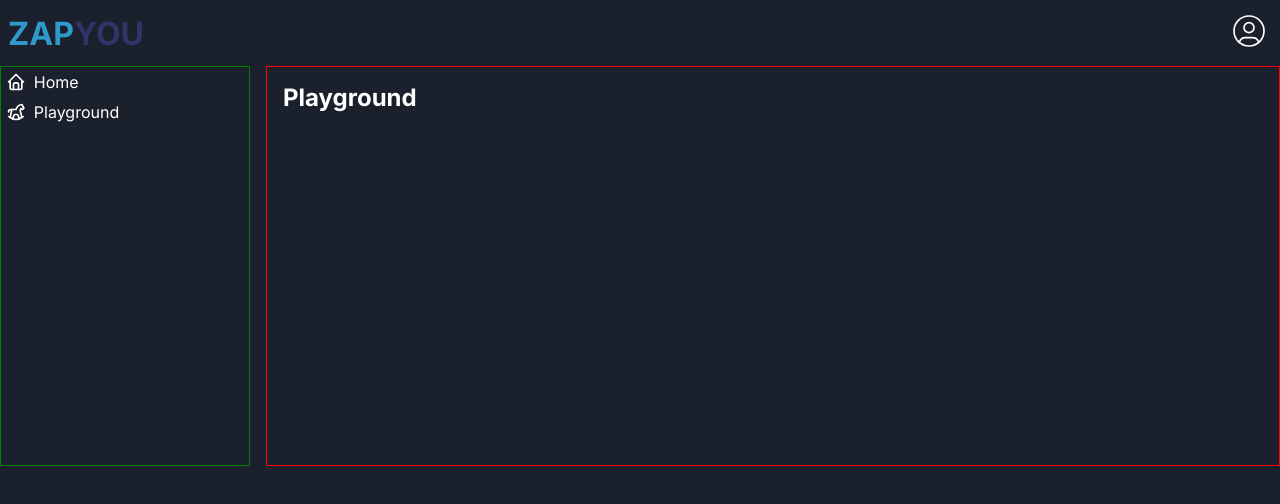
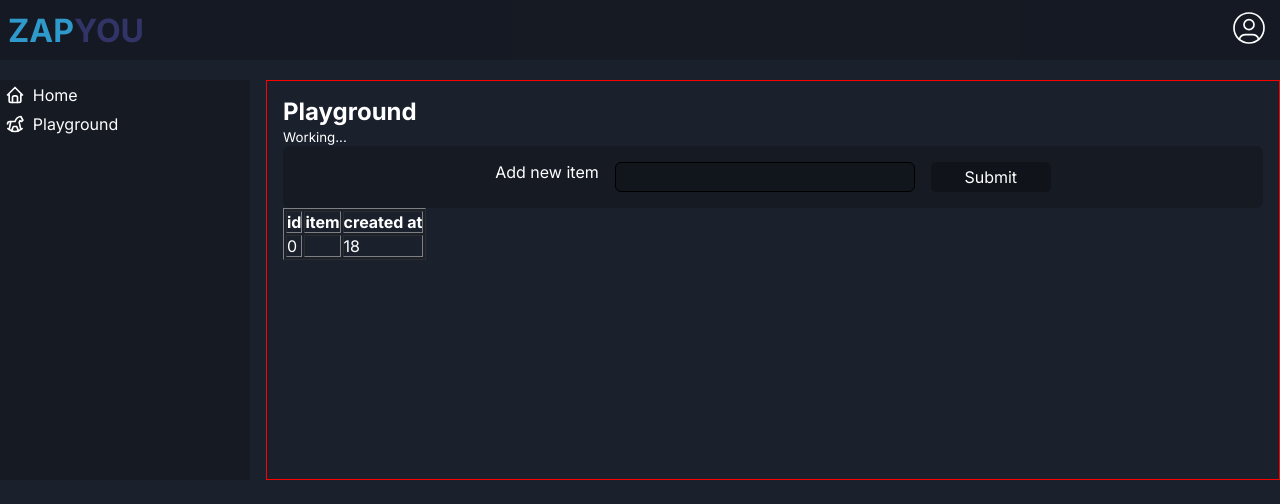
Before and after one commit to camposEduardo48/first-next-app, a Next.js app: page /playground in a window 1280 px wide. Shown: the top 504 px of the page. Built offline with nearby package versions, Linux system fonts and the light colour scheme.

Commit message:
feat: created first pages and essentials components

```diff
--- a/package.json
+++ b/package.json
@@ -11,6 +11,7 @@
   "dependencies": {
     "@stitches/react": "^1.2.8",
     "@tabler/icons-react": "^3.11.0",
+    "axios": "^1.7.2",
     "next": "14.2.5",
     "react": "^18",
     "react-dom": "^18"
--- /dev/null
+++ b/src/app/componnents/button/index.tsx
@@ -0,0 +1,10 @@
+import {ReactNode} from 'react'
+import {MyButton} from './style'
+
+interface Props {
+  children: ReactNode
+}
+
+export const Button = ({children}: Props) => {
+  return <MyButton>{children}</MyButton>
+}
--- /dev/null
+++ b/src/app/componnents/button/style.ts
@@ -0,0 +1,15 @@
+import {styled} from '@/stitches.config'
+
+export const MyButton = styled('button', {
+  all: 'unset',
+  display: 'flex',
+  alignItems: 'center',
+  justifyContent: 'center',
+  height: '10px',
+  minWidth: '100px',
+  cursor: 'pointer',
+  padding: '10px',
+  borderRadius: '5px',
+  color: '#fff',
+  background: 'rgb(0, 0, 0, 0.250)',
+})
--- /dev/null
+++ b/src/app/componnents/form/index.tsx
@@ -0,0 +1,12 @@
+import {ReactNode} from 'react'
+import {MyForm} from './style'
+
+interface Props {
+  children: ReactNode
+}
+
+const Form = ({children}: Props, event: any) => {
+  event.preventDefault
+  return <MyForm>{children}</MyForm>
+}
+export default Form
--- /dev/null
+++ b/src/app/componnents/form/style.ts
@@ -0,0 +1,27 @@
+import {styled} from '@/stitches.config'
+
+export const MyForm = styled('form', {
+  display: 'flex',
+  background: 'rgba(0,0,0, 0.2)',
+  justifyContent: 'center',
+  padding: '1rem',
+  gap: '1rem',
+  borderRadius: '6px',
+  minHeight: 'auto',
+  width: '100%',
+
+  '& input': {
+    background: 'rgba(0,0,0, 0.2)',
+    color: '#fff',
+    border: '1px solid #000',
+    outline: 'none',
+    borderRadius: '6px',
+    height: '30px',
+    minWidth: '300px',
+    padding: '.4rem',
+
+    '&:focus': {
+      border: '1px solid #323366',
+    },
+  },
+})
--- a/src/app/componnents/header/style.ts
+++ b/src/app/componnents/header/style.ts
@@ -1,10 +1,14 @@
 import {styled} from '@/stitches.config'
 
 export const MyHeader = styled('header', {
+  zIndex: '1',
+  position: 'fixed',
+  top: '0',
   display: 'flex',
   alignItems: 'center',
   justifyContent: 'space-between',
-  height: 'auto',
+  background: 'rgba(0,0,0, 0.2)',
+  height: '60px',
   width: '100%',
   padding: '.5rem',
 
--- a/src/app/componnents/menu/style.ts
+++ b/src/app/componnents/menu/style.ts
@@ -2,13 +2,11 @@ import {styled} from '@/stitches.config'
 
 export const Menu = styled('aside', {
   display: 'flex',
-
+  background: 'rgba(0,0,0, 0.2)',
   minHeight: '400px',
   width: '200px',
   minWidth: '250px',
   justifyContent: 'flex-direction',
-  border: '1px solid green',
-  background: 'transparent',
 
   '& ul': {
     width: '100%',
--- a/src/app/layout.tsx
+++ b/src/app/layout.tsx
@@ -16,6 +16,7 @@ globalStyles()
 
 const Container = styled('main', {
   display: 'flex',
+  marginTop: '80px',
   gap: '1rem',
 })
 
--- a/src/app/page.tsx
+++ b/src/app/page.tsx
@@ -5,6 +5,11 @@ export default function Home() {
       <span>
         <h2>Home</h2>
       </span>
+      <ol>
+        <li>Criar componente da tabela</li>
+        <li>Criar Prisma</li>
+        <li>Criar api Node com CRUD</li>
+      </ol>
     </main>
   )
 }
--- a/src/app/playground/page.tsx
+++ b/src/app/playground/page.tsx
@@ -1,11 +1,45 @@
 'use client'
+import {Button} from '../componnents/button'
+import Form from '../componnents/form'
+import {PlaygroundContainer} from './style'
+import {useState} from 'react'
+
 const Playground = () => {
+  const [sendItem, setSendItem] = useState('')
+  const handleTextItem = (event) => {
+    setSendItem(event.target.value)
+  }
+
   return (
-    <main>
+    <PlaygroundContainer>
       <span>
         <h2>Playground</h2>
       </span>
-    </main>
+      <section>
+        <small>Working...</small>
+        <Form>
+          <label htmlFor="text">Add new item</label>
+          <input type="text" onChange={handleTextItem} value={sendItem} />
+          <Button onClick={() => alert('ERRO!')}>Submit</Button>
+        </Form>
+        <table border="1">
+          <thead>
+            <tr>
+              <th>id</th>
+              <th>item</th>
+              <th>created at</th>
+            </tr>
+          </thead>
+          <tbody>
+            <tr>
+              <td>0</td>
+              <td>{sendItem}</td>
+              <td>{new Date().getDate()}</td>
+            </tr>
+          </tbody>
+        </table>
+      </section>
+    </PlaygroundContainer>
   )
 }
 export default Playground
--- a/src/app/playground/style.ts
+++ b/src/app/playground/style.ts
@@ -0,0 +1,8 @@
+import {styled} from '@/stitches.config'
+
+export const PlaygroundContainer = styled('main', {
+  display: 'flex',
+  flexDirection: 'column',
+  height: 'auto',
+  width: '100%',
+})
```
Also changed, not shown: 1 other file (tests, documents, lock files or other folders).
